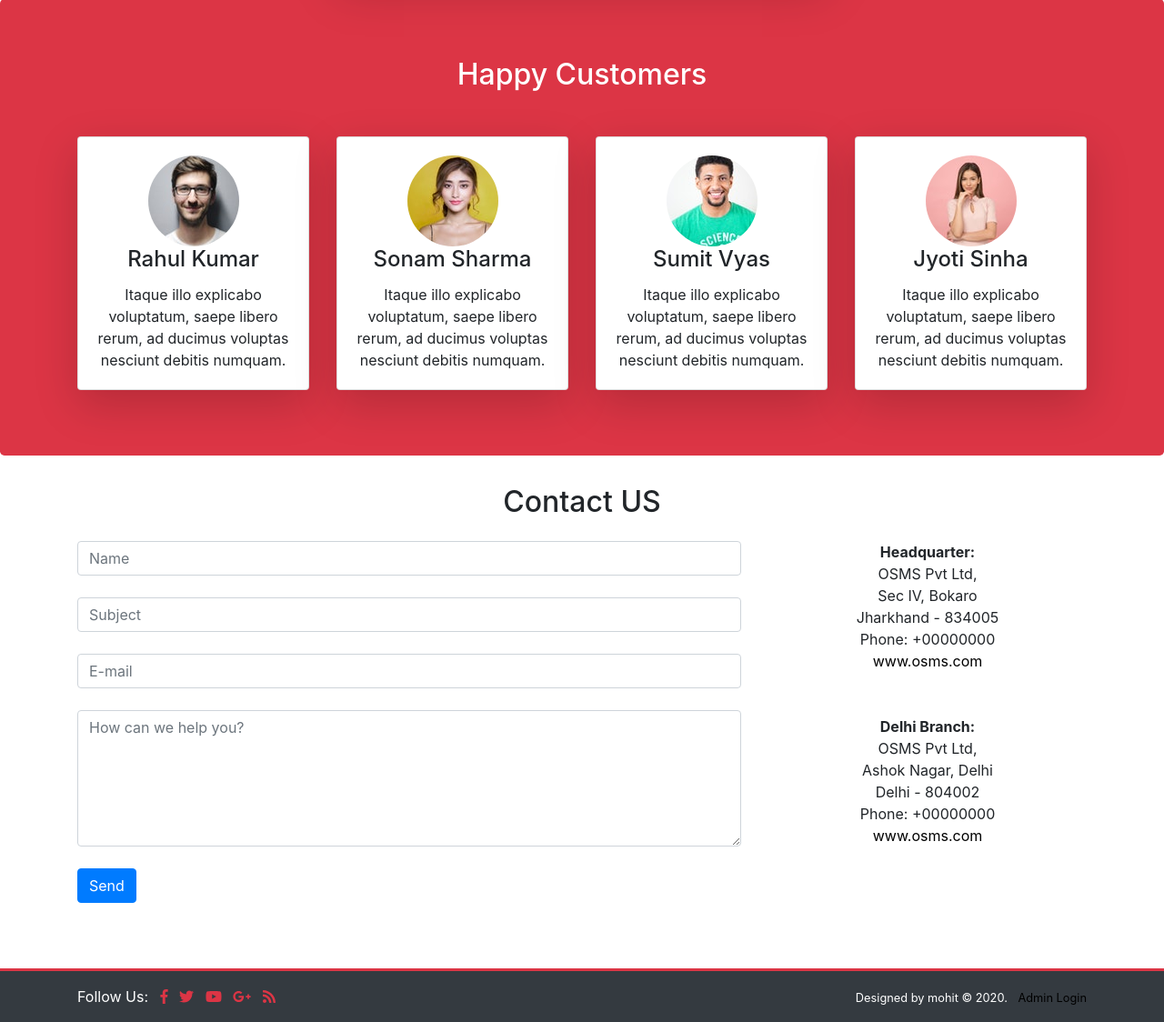
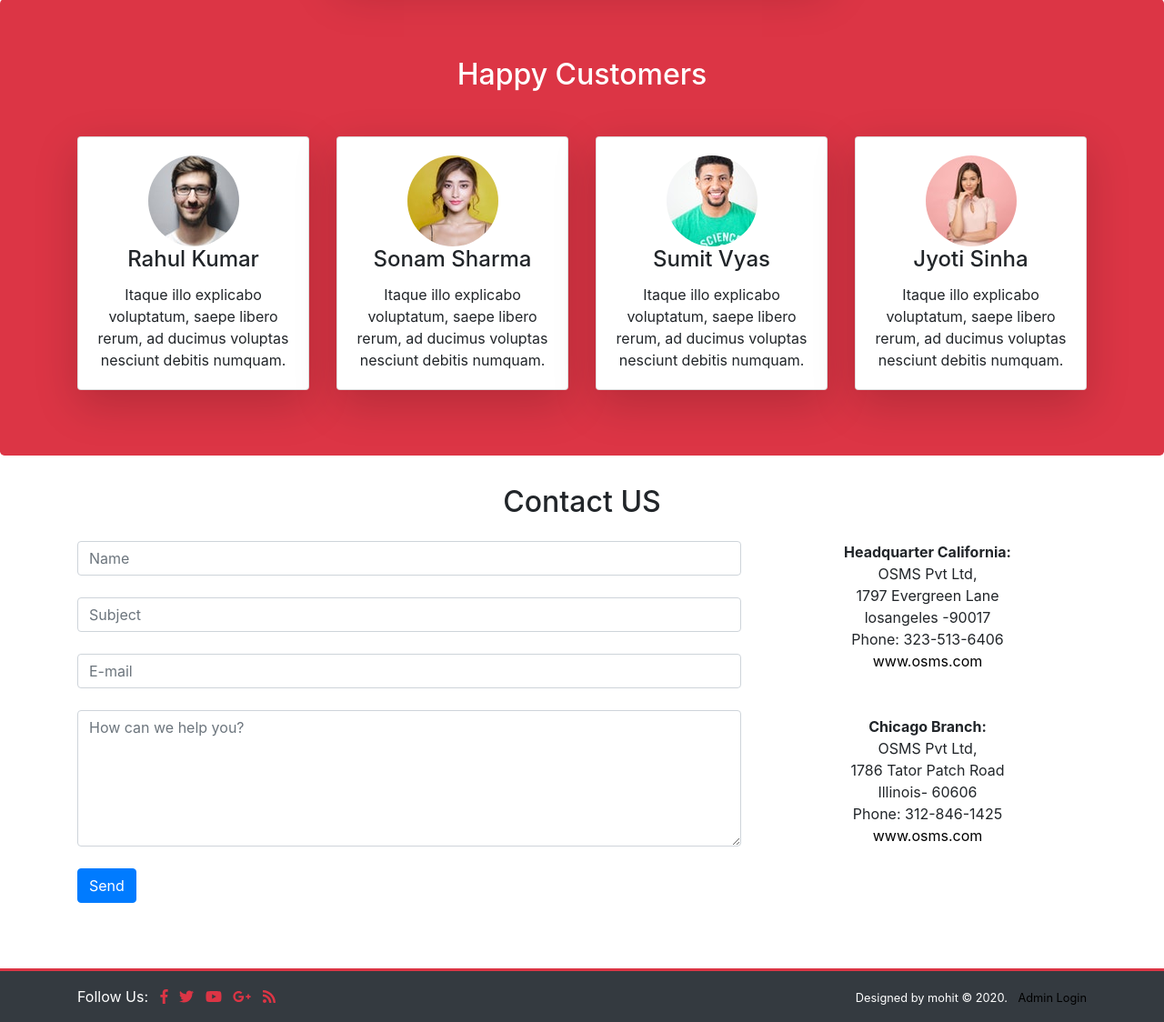
Before and after one commit to bhatt098/osms, a PHP site: page / in a window 1280 px wide. Shown: the part 2022-3146 px from the top of the page at 91% size. Run offline with PHP 8.4, Linux system fonts and the light colour scheme; data that the repository does not hold is empty; some web fonts are replaced.

Commit message:
Update index.php

```diff
--- a/index.php
+++ b/index.php
@@ -172,19 +172,19 @@
 
       <div class="col-md-4 text-center">
         <!-- Start Contact Us 2nd Column-->
-        <strong>Headquarter:</strong> <br>
+       <strong>Headquarter California:</strong> <br>
         OSMS Pvt Ltd, <br>
-        Sec IV, Bokaro <br>
-        Jharkhand - 834005 <br>
-        Phone: +00000000 <br>
+        1797  Evergreen Lane <br>
+        losangeles -90017 <br>
+        Phone: 323-513-6406 <br>
         <a href="#" target="_blank">www.osms.com</a> <br>
 
         <br><br>
-        <strong>Delhi Branch:</strong> <br>
+        <strong>Chicago Branch:</strong> <br>
         OSMS Pvt Ltd, <br>
-        Ashok Nagar, Delhi <br>
-        Delhi - 804002 <br>
-        Phone: +00000000 <br>
+        1786  Tator Patch Road <br>
+        Illinois- 60606 <br>
+        Phone: 312-846-1425<br>
         <a href="#" target="_blank">www.osms.com</a> <br>
       </div> <!-- End Contact Us 2nd Column-->
     </div> <!-- End Contact Us Row-->
```
